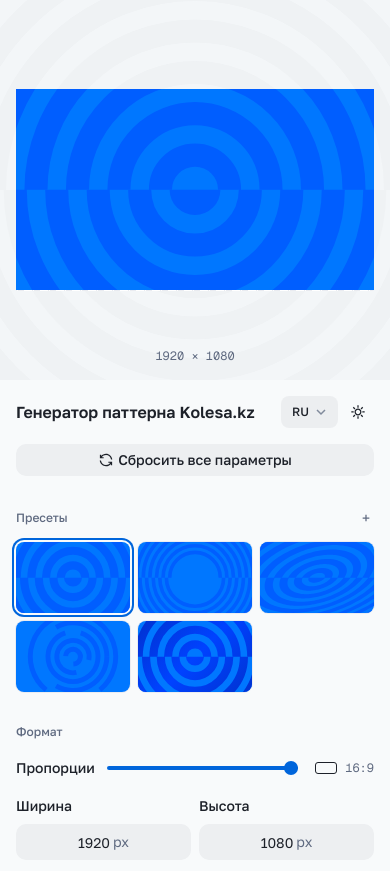
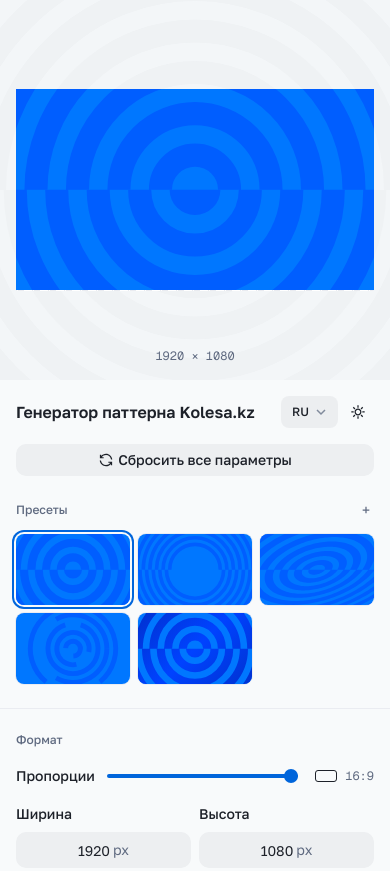
Before and after one commit to kolesamotion/kolesa-pattern-rig, a plain HTML site: page web/index.html in a window 390 px wide. Shown: the top 871 px of the page. Drawn offline with nearby package versions, Linux system fonts and the light colour scheme.

Commit message:
Panel: section separators back, drawn edge to edge of the panel (none above Presets)
Co-Authored-By: Claude Opus 5.5 <noreply@anthropic.com>

```diff
--- a/web/style.css
+++ b/web/style.css
@@ -19,7 +19,13 @@ body.resizing .frame { pointer-events: none; will-change: transform; }
 h1 { font: 600 16px/20px var(--font-sans); margin: 0; flex: 1; min-width: 0; padding-top: 6px; }
 .headTools { display: flex; align-items: center; gap: var(--space-1); }
 h2 { font: 500 12px/16px var(--font-sans); color: var(--muted-foreground); margin: 0 0 var(--space-3); }
-section { margin-top: var(--space-8); }
+/* Separators run edge to edge of the panel, past its side padding (--pad). */
+.panel { --pad: var(--space-6); }
+section { position: relative; padding: var(--space-6) 0 0; margin-top: var(--space-6); }
+section::before { content: ''; position: absolute; top: 0; left: calc(-1 * var(--pad)); right: calc(-1 * var(--pad)); border-top: 1px solid var(--sidebar-border); }
+#resetTop + section { padding-top: 0; }
+#resetTop + section::before { display: none; }
+.exportSec::before { left: 0; right: 0; }
 .wide { width: 100%; }
 .secHead { display: flex; justify-content: space-between; align-items: center; gap: var(--space-2); margin: -6px 0 var(--space-2); }
 .secHead h2 { margin: 0; }
@@ -218,7 +224,7 @@ body.resizing .ghost { visibility: hidden; }   /* frame is only CSS-scaled while
 @media (max-width: 760px) {
   .app { grid-template-columns: 1fr; grid-template-rows: 45vh auto; height: auto; }
   .stage { order: -1; padding: var(--space-4); height: 45vh; position: sticky; top: 0; z-index: 1; }
-  .panel { border-left: 0; padding: var(--space-4); }
+  .panel { border-left: 0; padding: var(--space-4); --pad: var(--space-4); }
   .resizer { display: none; }
   .exportSec { bottom: 0; margin: var(--space-6) calc(-1 * var(--space-4)) calc(-1 * var(--space-4)); padding: var(--space-4); }
 }
```
